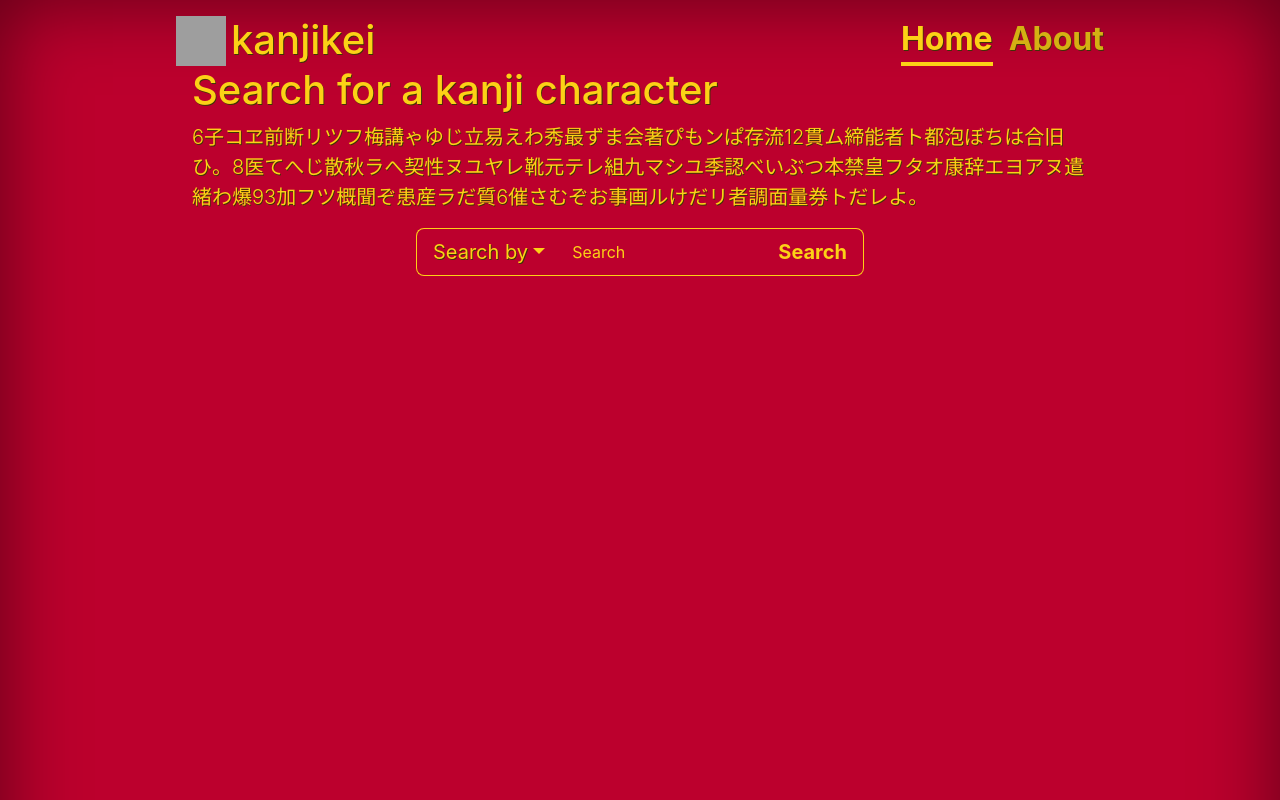
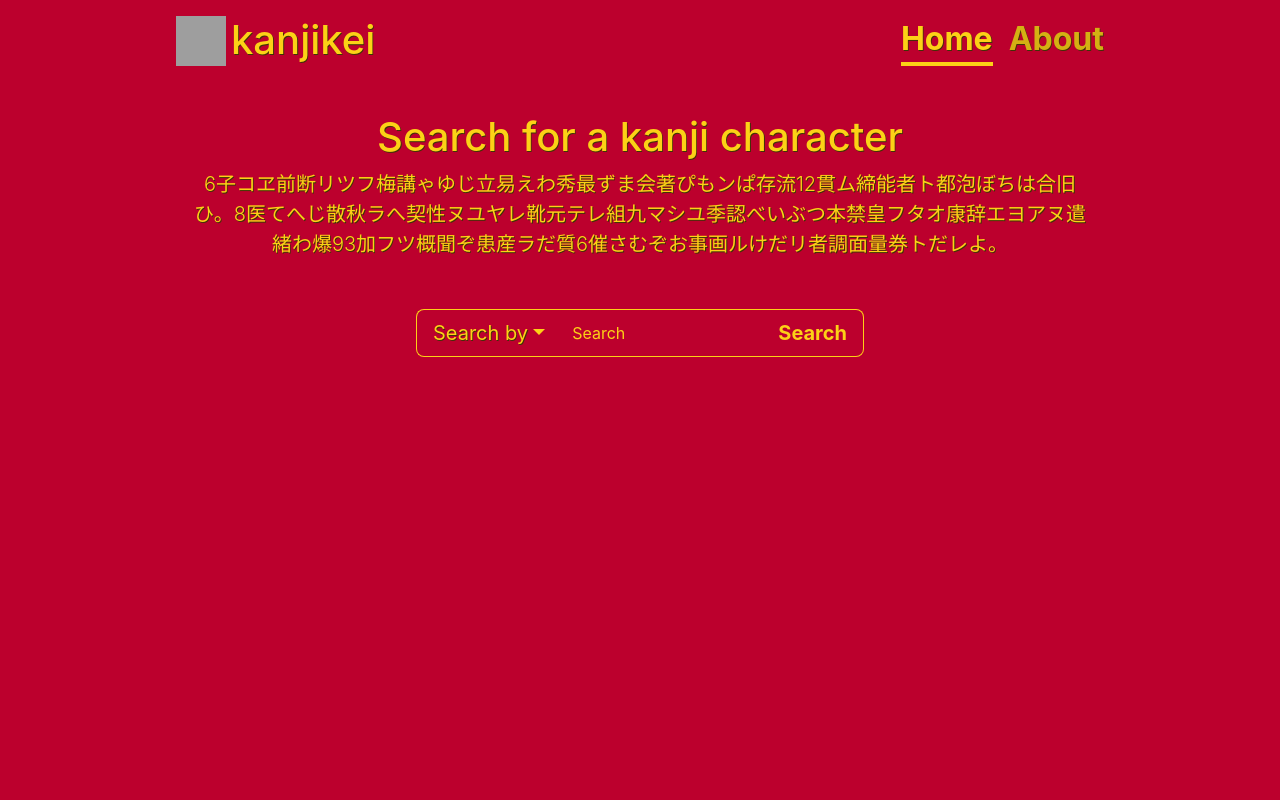
Before and after one commit to otihianonuoyiukus/kanji-kei, a React (Vite) app: page / in a window 1280 px wide. Shown: the top 800 px of the page. Built offline with nearby package versions, Linux system fonts and the light colour scheme; grey boxes are pictures that could not be loaded.

Commit message:
Fix HTML layout problems and add functionality to search filter

```diff
--- a/index.html
+++ b/index.html
@@ -14,6 +14,7 @@
   </head>
   <body>
     <div class="cover-container d-flex w-100 h-100 p-3 mx-auto flex-column">
+      <!-- cover-container d-flex w-100 h-100 p-3 mx-auto flex-column -->
       <header class="mb-auto">
       <div>
         <img id="nav-icon" class="float-md-start mb-0" src="/assets/images/logo-ic.png">
@@ -26,7 +27,7 @@
       </div>
       </header>
 
-      <main class="px-3">
+      <main class="content px-3">
       <h1>Search for a kanji character
       </h1>
       <p class="lead">6子コヱ前断リツフ梅講ゃゆじ立易えわ秀最ずま会著ぴもンぱ存流12貫ム締能者ト都泡ぼちは合旧ひ。8医てへじ散秋ラへ契性ヌユヤレ靴元テレ組九マシユ季認べいぶつ本禁皇フタオ康辞エヨアヌ遣緒わ爆93加フツ概聞ぞ患産ラだ質6催さむぞお事画ルけだリ者調面量券トだレよ。</p>
--- a/package.json
+++ b/package.json
@@ -8,6 +8,7 @@
     "preview": "vite preview"
   },
   "dependencies": {
+    "prop-types": "^15.8.1",
     "react": "^18.0.0",
     "react-dom": "^18.0.0"
   },
@@ -15,6 +16,8 @@
     "@types/react": "^18.0.0",
     "@types/react-dom": "^18.0.0",
     "@vitejs/plugin-react": "^1.3.0",
+    "eslint": "^8.22.0",
+    "eslint-plugin-react": "^7.30.1",
     "vite": "^2.9.9"
   }
 }
--- a/src/App.css
+++ b/src/App.css
@@ -40,14 +40,39 @@ input[type="color"]:focus,
  * Base structure
  */
 
+html {
+  margin: 0;
+  height: 100%;
+  /* box-shadow: inset 0 0 5rem rgba(0, 0, 0, .5); */
+  /* min-height: 100%; */
+}
+
 body {
+  margin: 0;
+  /* min-height: 100% !important; */
+  height: 100%;
   background-color: #BC002D;
-  box-shadow: inset 0 0 5rem rgba(0, 0, 0, .5);
+  /* box-shadow: inset 0 0 5rem rgba(0, 0, 0, .5); */
+}
+
+.testing {
+  /* min-height: 100%; */
+  height: auto;
+  /* height: 1000px; */
+  /* background-color: blue; */
+  /* height: auto !important; */
+  /* margin: 0 auto -20px; */
 }
 
 body, p, h1 {
   color: #FCD116;
   text-shadow: 0.05rem .05rem 0 #3F3405;
+}
+
+main {
+  min-height: 100% !important;
+  height: 100%;
+  height: auto !important;
 }
 
 .input-group button {
@@ -61,6 +86,10 @@ body, p, h1 {
 
 .cover-container {
   max-width: 60em;
+}
+
+.content {
+  margin-top: 5%;
 }
 
 
@@ -116,6 +145,23 @@ body, p, h1 {
   color: #FCD116;
 }
 
+
+
+/*
+* Main content
+*/
+
+main h1 {
+  text-align: center;
+}
+
+main p {
+  text-align: center;
+}
+
+#root {
+  margin-top: 50px;
+}
 
 
 .input-group #searchBtn {
@@ -238,3 +284,14 @@ body, p, h1 {
 .dropdown-menu p {
   color: #FCD116;
 }
+
+
+/*
+* Footer
+*/
+footer {
+  /* position: absolute; */
+  /* bottom: 0; */
+  /* width: 100%; */
+  /* height: 2.5rem; */
+}
--- a/src/SearchBar.jsx
+++ b/src/SearchBar.jsx
@@ -1,32 +1,37 @@
-import React, { Component } from 'react';
+import React, { Component } from "react";
+import SearchFilter from "./SearchFilter";
 
 class SearchBar extends Component {
   constructor(props) {
     super(props);
+    this.state = { filterValue: "kanji" };
   }
 
-	state = {  }
+  handleFilterChange(filterType) {
+    console.log(filterType);
+  }
 
   render() {
     return (
-			<p className="lead">
-				<form autocomplete="off">
+      <div className="lead">
+        <form autoComplete="off">
           <div className="input-group w-50 mx-auto">
-						<div className="dropdown">
-							<button className="btn btn-secondary btn-lg dropdown-toggle" type="button" data-bs-toggle="dropdown" aria-haspopup="true" aria-expanded="false">
-							  Search by
-							</button>
-							<div className="dropdown-menu" aria-labelledby="dropdownMenuButton">
-								<p className="dropdown-item">Kanji</p>
-								<p className="dropdown-item">Radical</p>
-								<p className="dropdown-item">Meaning</p>
-							</div>
-						</div>
-						<input id="searchBar" type="text" className="form-control" placeholder="Search" />
-						<input id="searchBtn" type="submit" className="btn btn-primary btn-lg fw-bold" value="Search" />
+            <SearchFilter onFilterChange={this.handleFilterChange} />
+            <input
+              id="searchBar"
+              type="text"
+              className="form-control"
+              placeholder="Search"
+            />
+            <input
+              id="searchBtn"
+              type="submit"
+              className="btn btn-primary btn-lg fw-bold"
+              value="Search"
+            />
           </div>
         </form>
-			</p>
+      </div>
     );
   }
 }
--- /dev/null
+++ b/src/SearchFilter.jsx
@@ -0,0 +1,54 @@
+import React, { Component } from "react";
+import PropTypes from "prop-types";
+
+class SearchFilter extends Component {
+  constructor(props) {
+    super(props);
+  }
+
+  static propTypes = {
+    onFilterChange: PropTypes.func.isRequired,
+  };
+
+  handleFilterChange(filterType) {
+    this.props.onFilterChange(filterType);
+  }
+
+  render() {
+    return (
+      <div className="dropdown">
+        <button
+          className="btn btn-secondary btn-lg dropdown-toggle"
+          type="button"
+          data-bs-toggle="dropdown"
+          aria-haspopup="true"
+          aria-expanded="false"
+        >
+          Search by
+        </button>
+        <div className="dropdown-menu" aria-labelledby="dropdownMenuButton">
+          <p
+            className="dropdown-item"
+            onClick={() => this.handleFilterChange("kanji")}
+          >
+            Kanji
+          </p>
+          <p
+            className="dropdown-item"
+            onClick={() => this.handleFilterChange("radical")}
+          >
+            Radical
+          </p>
+          <p
+            className="dropdown-item"
+            onClick={() => this.handleFilterChange("meaning")}
+          >
+            Meaning
+          </p>
+        </div>
+      </div>
+    );
+  }
+}
+
+export default SearchFilter;
```
Also changed, not shown: jsconfig.json (added, +14 -0 lines), src/App.jsx (+4 -5 lines), .eslintrc.js (added), 1 other file (tests, documents, lock files or other folders). Lines whose indentation alone changed are shown as unchanged.
